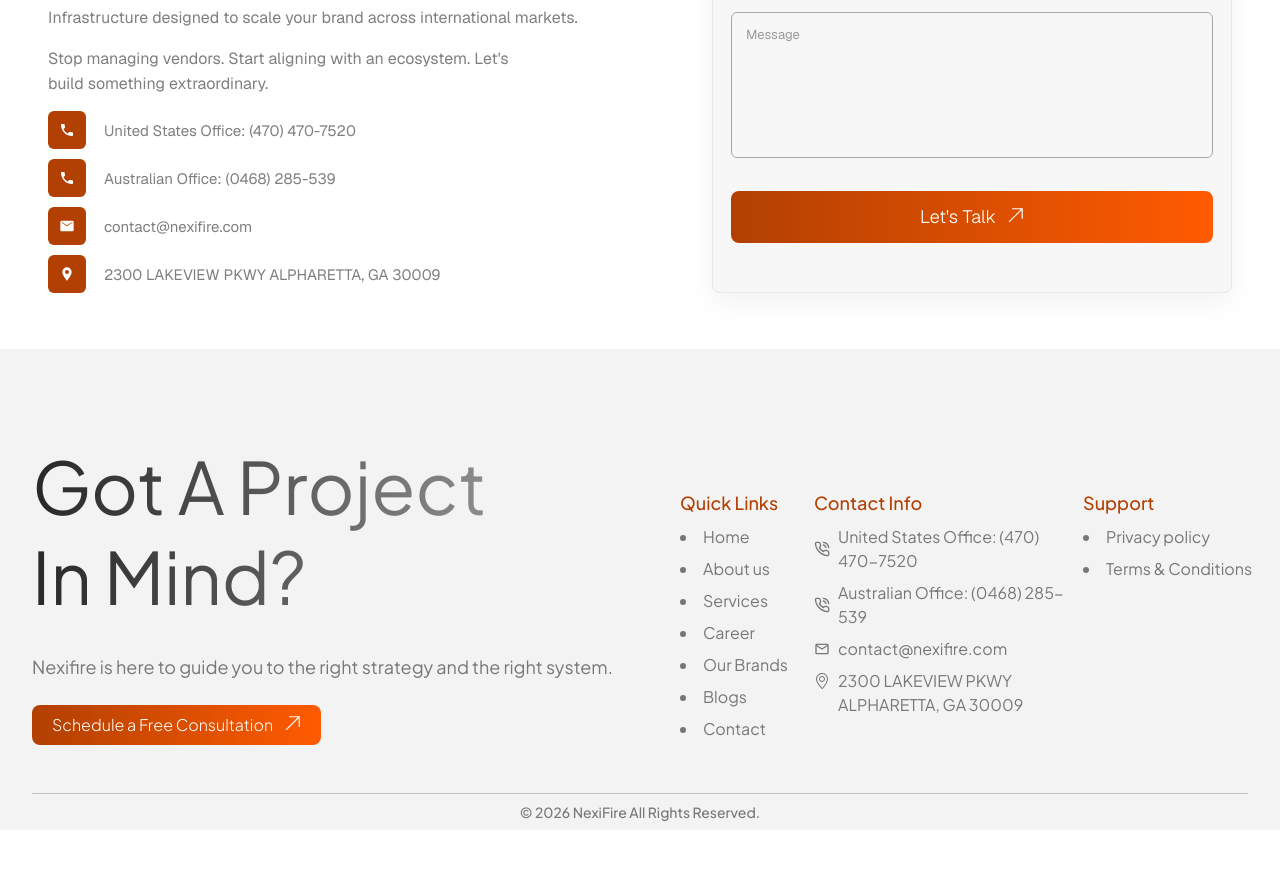
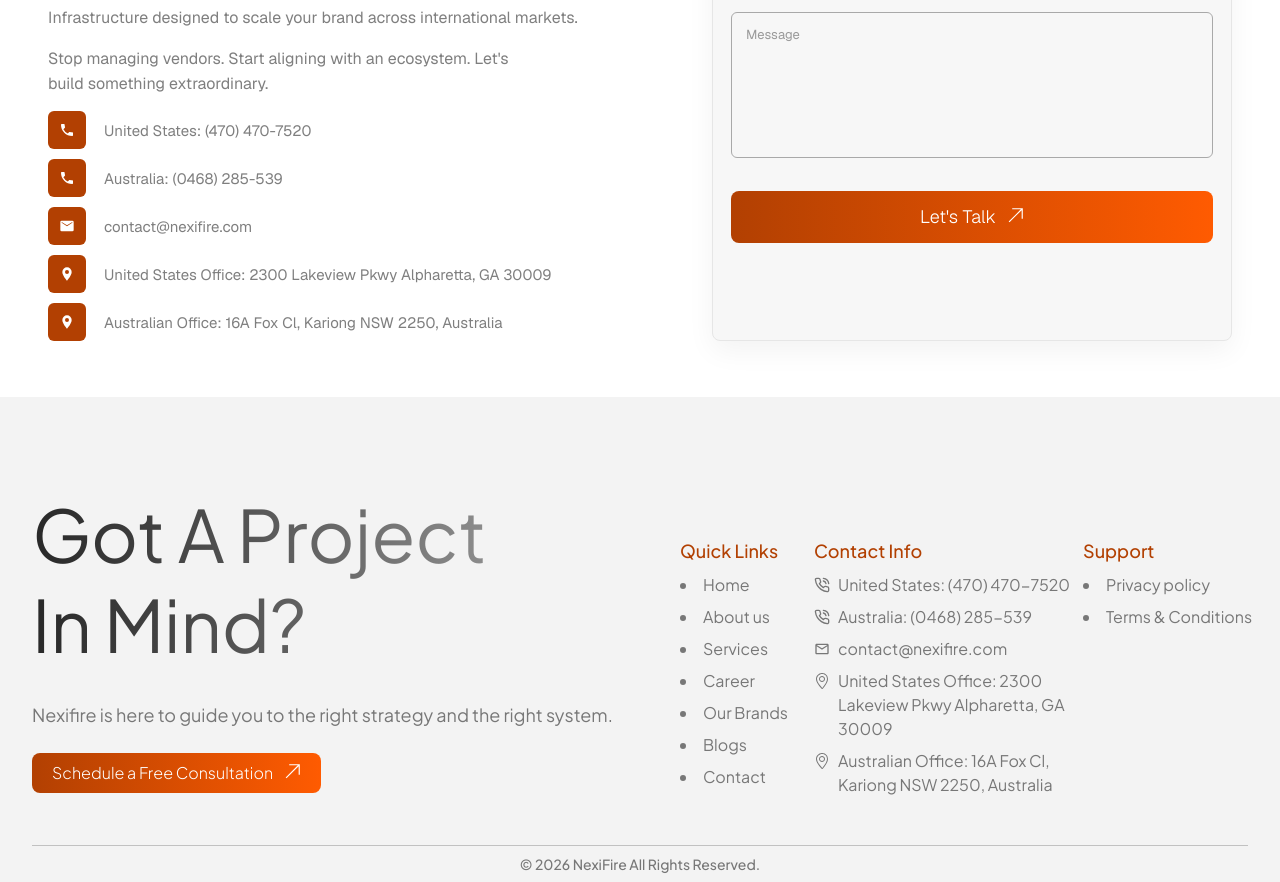
Before and after one commit to BemBexLab/nexifire, a Next.js app: page / in a window 1280 px wide. Shown: the part 5000-5882 px from the top of the page. Before the commit the page ends 5830 px from the top, so only its background shows below. Built offline with nearby package versions, Linux system fonts and the light colour scheme.

Commit message:
UPdated Contact Info

```diff
--- a/components/Footer.tsx
+++ b/components/Footer.tsx
@@ -92,13 +92,13 @@ const FooterCTA = () => {
                 <li className="flex items-center">
                   <LuPhoneCall className="shrink-0" />
                   <a href="tel:+14704707520" className="ml-2 break-words">
-                    United States Office: (470) 470-7520
+                    United States: (470) 470-7520
                   </a>
                 </li>
                 <li className="flex items-center">
                   <LuPhoneCall className="shrink-0" />
                   <a href="tel:+61468285539" className="ml-2 break-words">
-                    Australian Office: (0468) 285-539
+                    Australia: (0468) 285-539
                   </a>
                 </li>
                 <li className="flex items-center">
@@ -113,7 +113,13 @@ const FooterCTA = () => {
                 <li className="flex items-start">
                   <SlLocationPin className="mt-1 shrink-0" />
                   <a href="" className="ml-2 break-words">
-                    2300 LAKEVIEW PKWY ALPHARETTA, GA 30009
+                    United States Office: 2300 Lakeview Pkwy Alpharetta, GA 30009
+                  </a>
+                </li>
+                <li className="flex items-start">
+                  <SlLocationPin className="mt-1 shrink-0" />
+                  <a href="" className="ml-2 break-words">
+                    Australian Office: 16A Fox Cl, Kariong NSW 2250, Australia
                   </a>
                 </li>
               </ul>
--- a/components/GetInTouch.tsx
+++ b/components/GetInTouch.tsx
@@ -20,7 +20,7 @@ const contactPoints = [
         <path d="M6.62 10.79a15.053 15.053 0 006.59 6.59l2.2-2.2a1 1 0 011.01-.24c1.12.37 2.33.57 3.58.57a1 1 0 011 1V20a1 1 0 01-1 1C10.61 21 3 13.39 3 4a1 1 0 011-1h3.49a1 1 0 011 1c0 1.25.19 2.46.57 3.58a1 1 0 01-.25 1.01l-2.19 2.2z" />
       </svg>
     ),
-    text: "United States Office: (470) 470-7520",
+    text: "United States: (470) 470-7520",
   },
   {
     href: "tel:+61468285539",
@@ -34,7 +34,7 @@ const contactPoints = [
         <path d="M6.62 10.79a15.053 15.053 0 006.59 6.59l2.2-2.2a1 1 0 011.01-.24c1.12.37 2.33.57 3.58.57a1 1 0 011 1V20a1 1 0 01-1 1C10.61 21 3 13.39 3 4a1 1 0 011-1h3.49a1 1 0 011 1c0 1.25.19 2.46.57 3.58a1 1 0 01-.25 1.01l-2.19 2.2z" />
       </svg>
     ),
-    text: "Australian Office: (0468) 285-539",
+    text: "Australia: (0468) 285-539",
   },
   {
     href: "mailto:contact@nexifire.com",
@@ -62,7 +62,21 @@ const contactPoints = [
         <path d="M12 2a7 7 0 00-7 7c0 5.25 7 13 7 13s7-7.75 7-13a7 7 0 00-7-7zm0 10a3 3 0 110-6 3 3 0 010 6z" />
       </svg>
     ),
-    text: "2300 LAKEVIEW PKWY ALPHARETTA, GA 30009",
+    text: "United States Office: 2300 Lakeview Pkwy Alpharetta, GA 30009",
+  },
+  {
+    href: null,
+    icon: (
+      <svg
+        viewBox="0 0 24 24"
+        fill="currentColor"
+        className="h-[16px] w-[16px] text-white"
+        aria-hidden="true"
+      >
+        <path d="M12 2a7 7 0 00-7 7c0 5.25 7 13 7 13s7-7.75 7-13a7 7 0 00-7-7zm0 10a3 3 0 110-6 3 3 0 010 6z" />
+      </svg>
+    ),
+    text: "Australian Office: 16A Fox Cl, Kariong NSW 2250, Australia",
   },
 ];
 
--- a/components/GetInTouchContact.tsx
+++ b/components/GetInTouchContact.tsx
@@ -31,7 +31,7 @@ const contactItems = [
       </svg>
     ),
     iconAlt: "Phone",
-    label: "United States Office: (470) 470-7520",
+    label: "United States: (470) 470-7520",
     href: "tel:+14704707520",
   },
   {
@@ -51,7 +51,7 @@ const contactItems = [
       </svg>
     ),
     iconAlt: "Phone",
-    label: "Australian Office: (0468) 285-539",
+    label: "Australia: (0468) 285-539",
     href: "tel:+61468285539",
   },
   {
@@ -75,7 +75,7 @@ const contactItems = [
     href: "mailto:contact@nexifire.com",
   },
   {
-    id: "address",
+    id: "address-us",
     icon: (
       <svg
         xmlns="http://www.w3.org/2000/svg"
@@ -91,7 +91,26 @@ const contactItems = [
       </svg>
     ),
     iconAlt: "Location",
-    label: "2300 Lakeview Pkwy Alpharetta, GA 30009",
+    label: "United States Office: 2300 Lakeview Pkwy Alpharetta, GA 30009",
+  },
+  {
+    id: "address-au",
+    icon: (
+      <svg
+        xmlns="http://www.w3.org/2000/svg"
+        width="23.068"
+        height="23.068"
+        viewBox="0 0 24 24"
+        fill="none"
+      >
+        <path
+          d="M11.5339 11.0535C10.8966 11.0535 10.2854 10.8004 9.83475 10.3497C9.38411 9.89908 9.13095 9.28788 9.13095 8.65058C9.13095 8.01328 9.38411 7.40209 9.83475 6.95145C10.2854 6.50081 10.8966 6.24765 11.5339 6.24765C12.1712 6.24765 12.7824 6.50081 13.233 6.95145C13.6837 7.40209 13.9368 8.01328 13.9368 8.65058C13.9368 8.96614 13.8747 9.27861 13.7539 9.57015C13.6331 9.86168 13.4561 10.1266 13.233 10.3497C13.0099 10.5728 12.745 10.7498 12.4534 10.8706C12.1619 10.9914 11.8494 11.0535 11.5339 11.0535ZM11.5339 1.92236C9.74945 1.92236 8.0381 2.63123 6.77631 3.89301C5.51453 5.1548 4.80566 6.86615 4.80566 8.65058C4.80566 13.6967 11.5339 21.1458 11.5339 21.1458C11.5339 21.1458 18.2621 13.6967 18.2621 8.65058C18.2621 6.86615 17.5532 5.1548 16.2915 3.89301C15.0297 2.63123 13.3183 1.92236 11.5339 1.92236Z"
+          fill="white"
+        />
+      </svg>
+    ),
+    iconAlt: "Location",
+    label: "Australian Office: 16A Fox Cl, Kariong NSW 2250, Australia",
   },
 ] as const;
 
@@ -139,9 +158,10 @@ const GetInTouchContact = () => {
 
           <div className="mx-auto mt-8 w-fit space-y-5 lg:mx-0">
             {contactItems.map((item) => {
+              const isAddressItem = item.id.startsWith("address");
               const contentClassName =
-                item.id === "address"
-                  ? "text-md font-normal uppercase tracking-[-0.01em] text-[#777777]"
+                isAddressItem
+                  ? "text-md font-normal tracking-[-0.01em] text-[#777777]"
                   : "text-md font-normal text-[#777777] transition-colors hover:text-[#B24002]";
 
               return (
```
